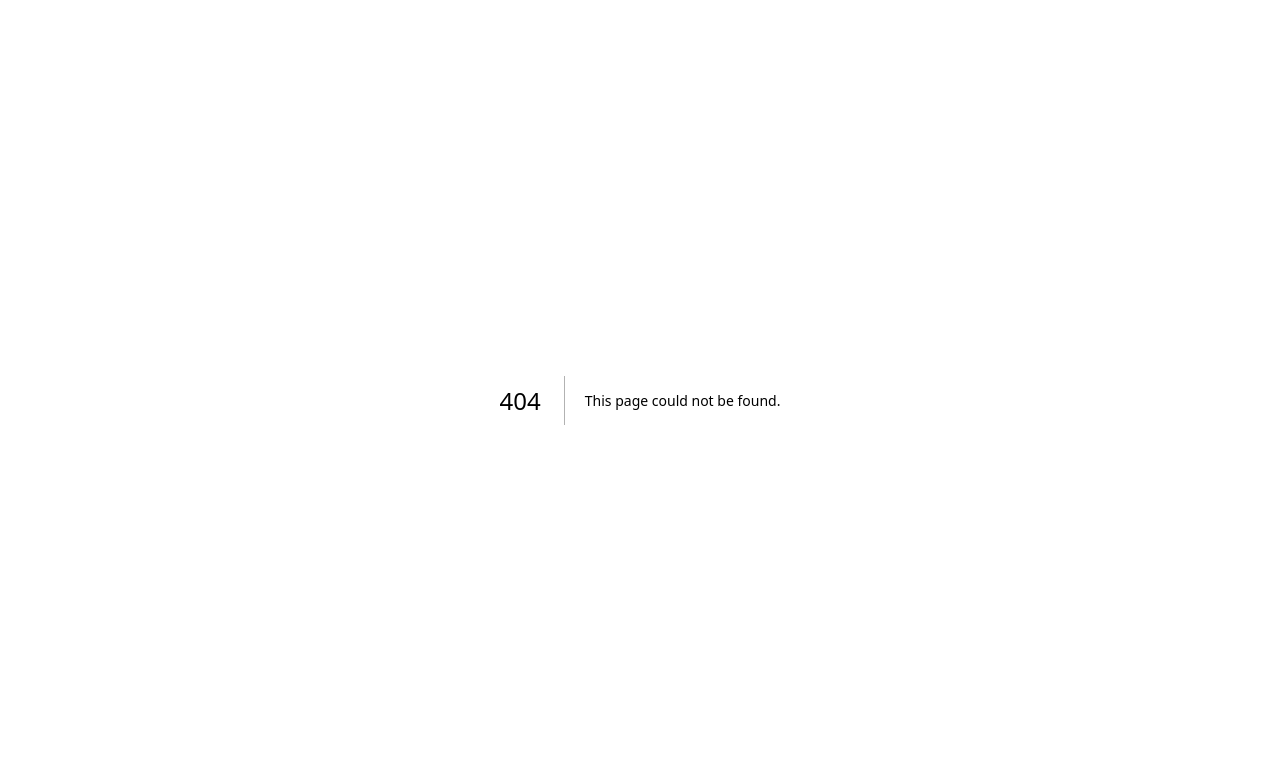
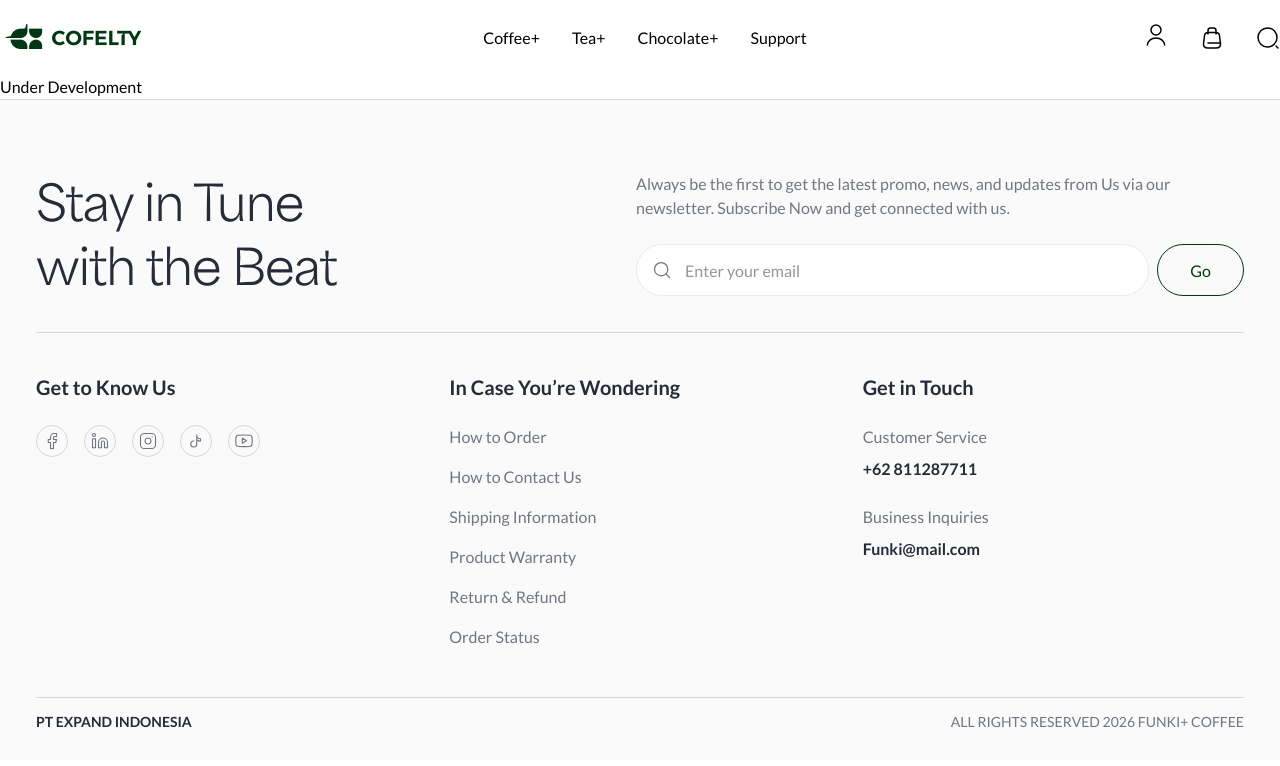
Before and after one commit to xpand-indonesia/ecommerce, a Next.js app: page /product/1 in a window 1280 px wide. Before the commit this address had no page. Shown: the top 766 px of the page. Built offline with nearby package versions, Linux system fonts and the light colour scheme.

Commit message:
Add product detail route

```diff
--- a/src/app/(solid-header)/catalog/[slug]/page.tsx
+++ b/src/app/(solid-header)/catalog/[slug]/page.tsx
@@ -29,6 +29,7 @@ export default function CatalogPage({ params }: PageProps) {
                     {Array.from({ length: 4 }).map((_, index) => (
                         <React.Fragment key={`row-${index}`}>
                             <ProductItem
+                                id="1"
                                 image="mock_product_1.png"
                                 name="Funki Mushroom Coffee"
                                 price={60000}
@@ -37,6 +38,7 @@ export default function CatalogPage({ params }: PageProps) {
                                 isBestSeller={true}
                             />
                             <ProductItem
+                                id="1"
                                 image="mock_product_2.png"
                                 name="Organic Chai Latte pack"
                                 price={75000}
@@ -44,6 +46,7 @@ export default function CatalogPage({ params }: PageProps) {
                                 stock={1000}
                             />
                             <ProductItem
+                                id="1"
                                 image="mock_product_3.png"
                                 name="Vanilla Hazelnut Brew pack"
                                 price={70000}
--- /dev/null
+++ b/src/app/(solid-header)/product/[id]/page.tsx
@@ -0,0 +1,9 @@
+export default function ProductDetailPage() {
+    return (
+        <main className="pt-[75px]">
+            <div className="container mx-auto">
+                Under Development
+            </div>
+        </main>
+    );
+}
--- a/src/app/(transparent-header)/(landing)/components/product-section.tsx
+++ b/src/app/(transparent-header)/(landing)/components/product-section.tsx
@@ -22,6 +22,7 @@ export default function ProductSection() {
             {/* Products Grid */}
             <div className="grid grid-cols-1 md:grid-cols-2 lg:grid-cols-3 gap-8 w-full mt-4">
                 <ProductItem
+                    id="1"
                     image="mock_product_1.png"
                     name="Funki Mushroom Coffee"
                     price={60000}
@@ -30,6 +31,7 @@ export default function ProductSection() {
                     isBestSeller={true}
                 />
                 <ProductItem
+                    id="1"
                     image="mock_product_2.png"
                     name="Organic Chai Latte pack"
                     price={75000}
@@ -37,6 +39,7 @@ export default function ProductSection() {
                     stock={1000}
                 />
                 <ProductItem
+                    id="1"
                     image="mock_product_3.png"
                     name="Vanilla Hazelnut Brew pack"
                     price={70000}
--- a/src/components/product-item.tsx
+++ b/src/components/product-item.tsx
@@ -3,8 +3,10 @@ import { Badge } from "./ui/badge";
 import { Button } from "./ui/button";
 import { formatNumber } from "@/lib/utils";
 import { useMemo } from "react";
+import Link from "next/link";
 
 interface ProductItemProps {
+    id?: number | string;
     image: string;
     name: string;
     price: number;
@@ -13,7 +15,7 @@ interface ProductItemProps {
     isBestSeller?: boolean
 };
 
-const ProductItem = ({ image, name, price, discount, stock, isBestSeller = false }: ProductItemProps) => {
+const ProductItem = ({ id, image, name, price, discount, stock, isBestSeller = false }: ProductItemProps) => {
     const imageUrl = useMemo(() => {
         return `/images/mock/${image}`;
     }, [image]);
@@ -29,6 +31,7 @@ const ProductItem = ({ image, name, price, discount, stock, isBestSeller = false
     return (
         <div className="flex flex-col gap-4 group">
             {/* Product Image */}
+            <Link href={`/product/${id}`}>
                 <div className="relative w-full aspect-square rounded-[32px] overflow-hidden bg-gray-300">
                     <Image
                         src={imageUrl}
@@ -50,6 +53,7 @@ const ProductItem = ({ image, name, price, discount, stock, isBestSeller = false
                         </div>
                     )}
                 </div>
+            </Link>
 
             {/* Product Information */}
             <div className="flex flex-col gap-2">
```
Lines whose indentation alone changed are shown as unchanged.
